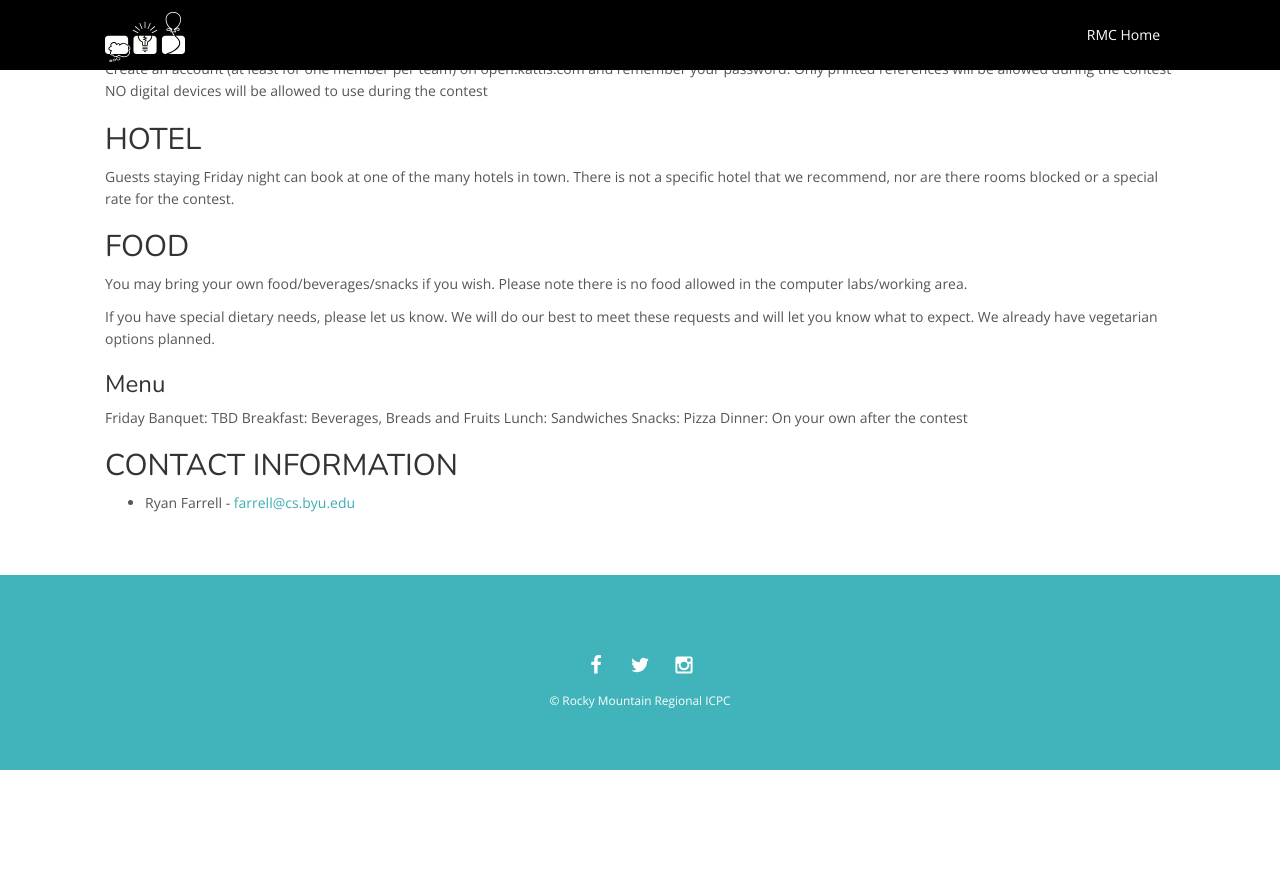
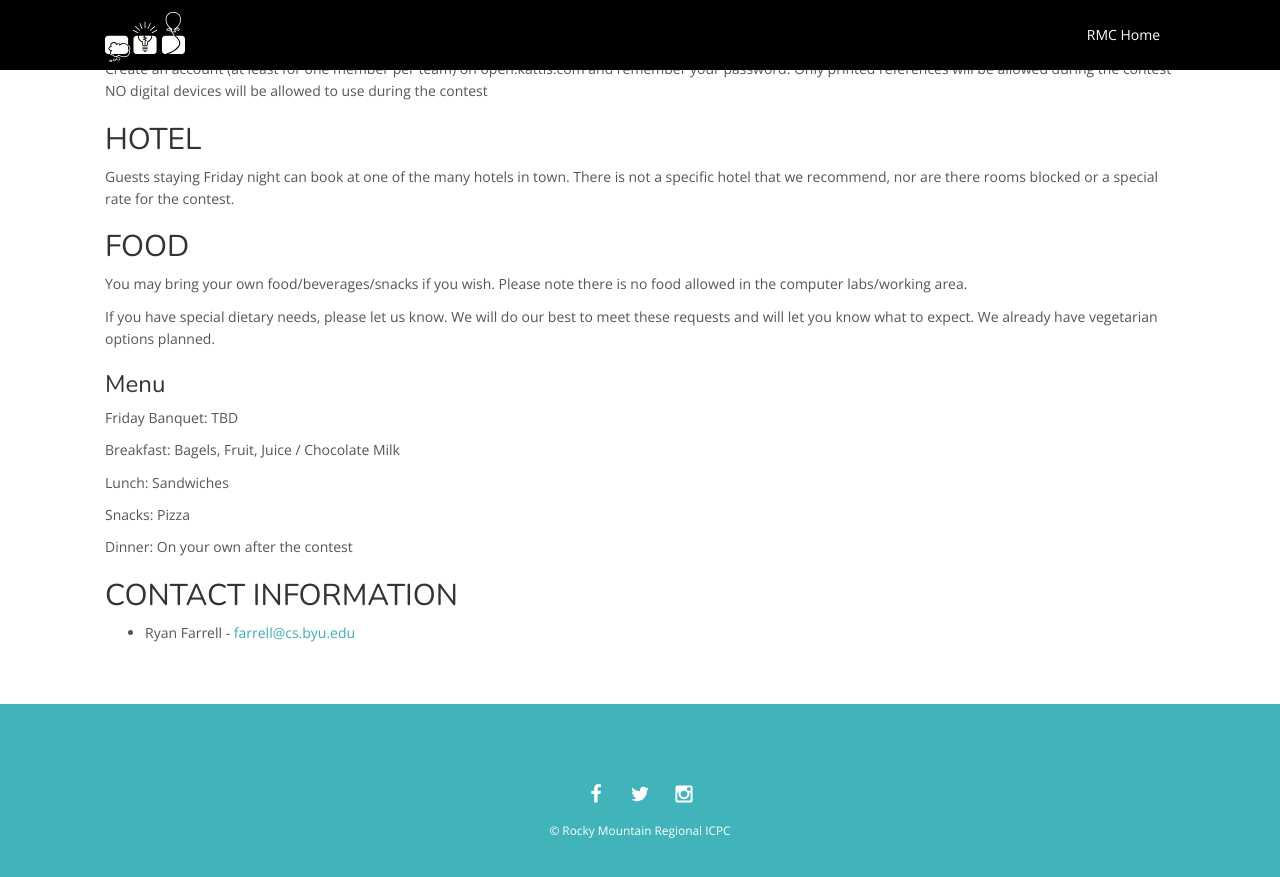
Before and after one commit to icpc/na-rocky-mountain-web, a Jekyll site: the page built from docs/byu/index.md, in a window 1280 px wide and 900 px high, scrolled down 1560 px. Shown: the top 877 px of the window. Built offline with Jekyll 4.4.1, drawn with Linux system fonts in a browser that asks for light colours; nearby versions of some CDN libraries; our own code applies the rules of GitHub Pages for plain Markdown files; before the commit the page ends 2330 px from its top, so only the background shows below that.

Commit message:
Update index.md

```diff
--- a/docs/byu/index.md
+++ b/docs/byu/index.md
@@ -86,9 +86,13 @@ If you have special dietary needs, please let us know. We will do our best to me
 ### Menu
 
 Friday Banquet: TBD
-Breakfast: Beverages, Breads and Fruits
+
+Breakfast: Bagels, Fruit, Juice / Chocolate Milk
+
 Lunch: Sandwiches
+
 Snacks: Pizza
+
 Dinner: On your own after the contest
 
 ## CONTACT INFORMATION
```
